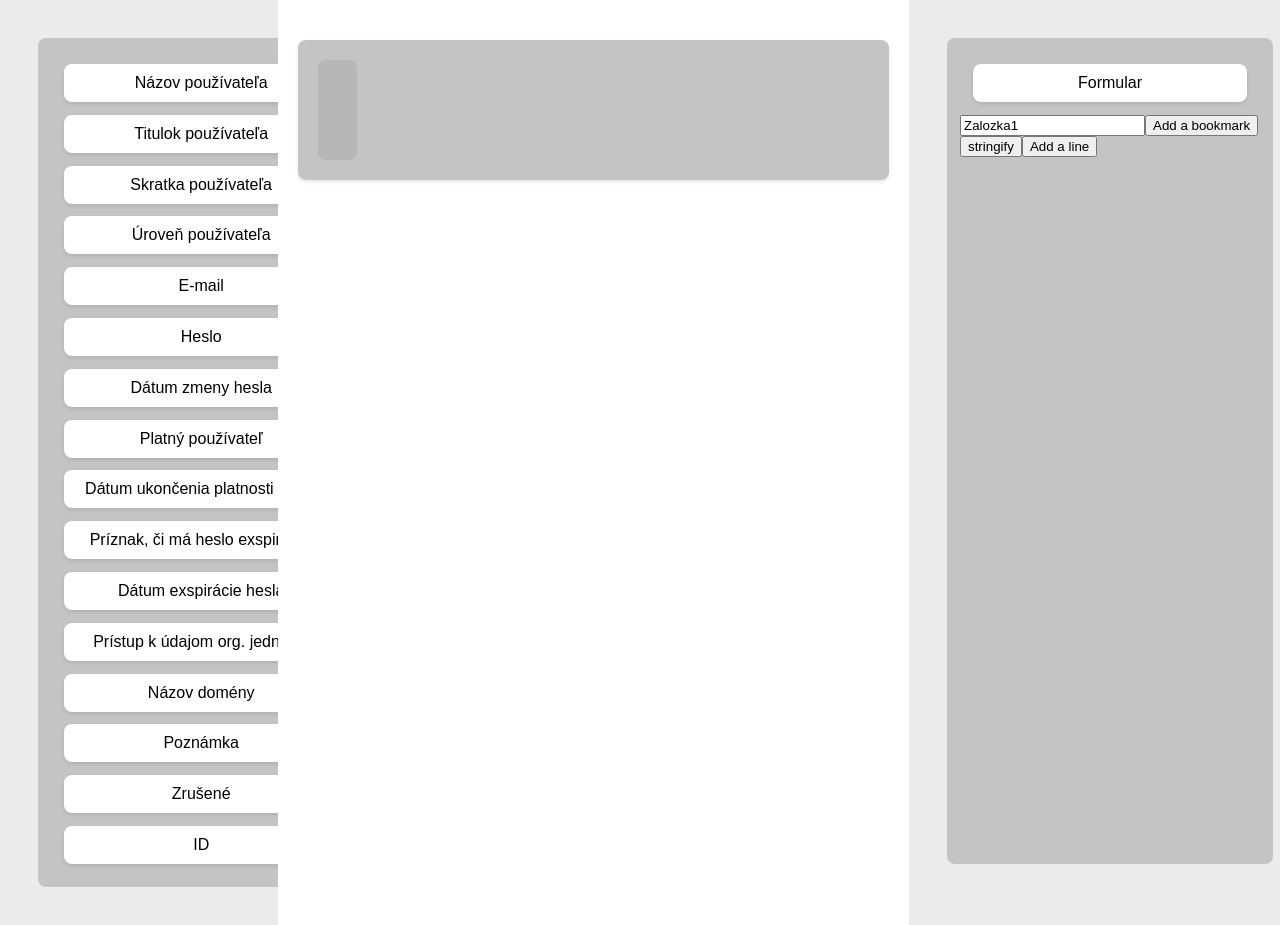
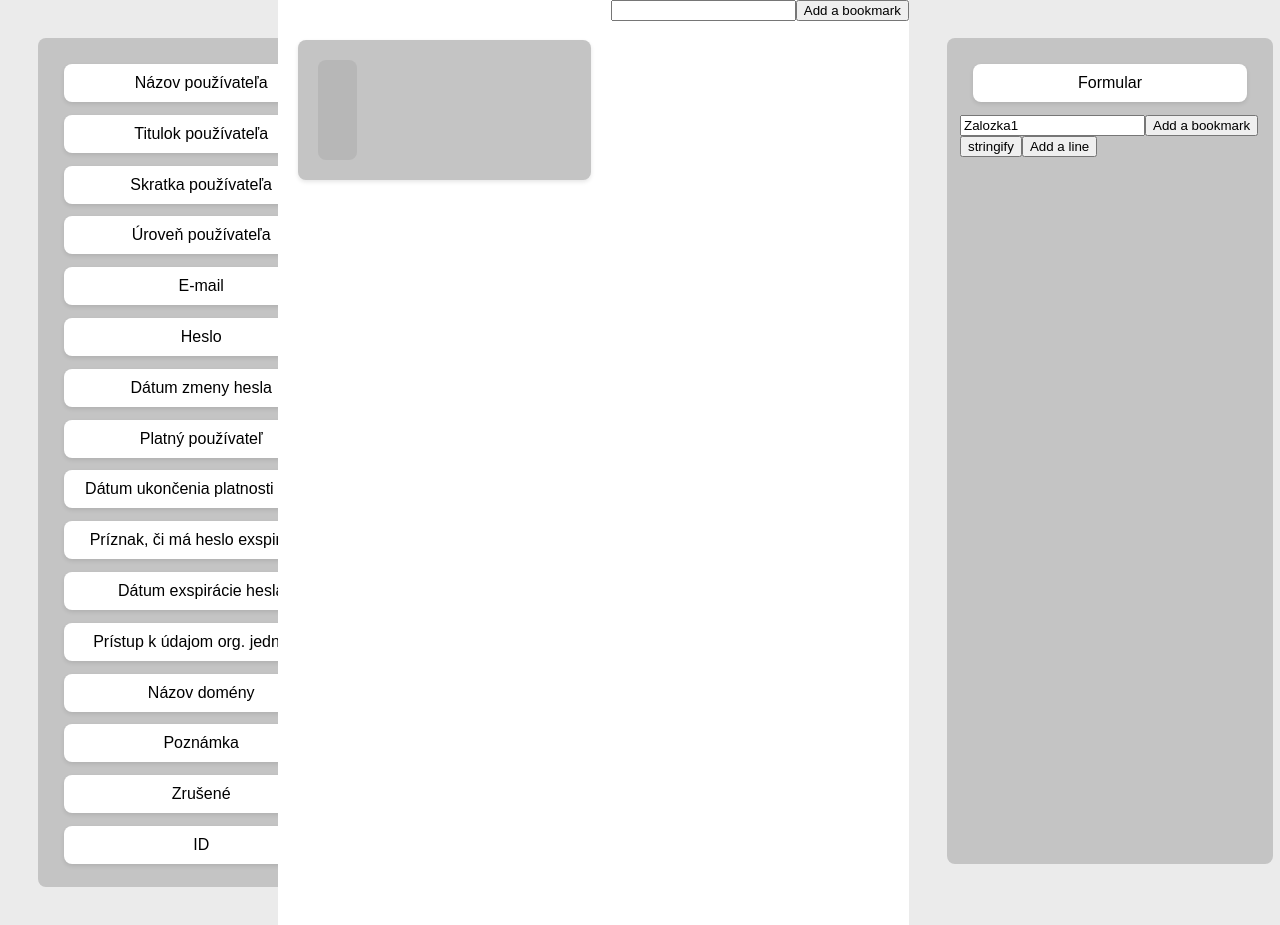
Before and after one commit to MatejBarna/GUIgenerator, a React (Create React App) app: page / in a window 1280 px wide. Built offline with nearby package versions, Linux system fonts and the light colour scheme; the HTML template or start-up script is replaced by a standard one.

Commit message:
titles and bookmarks

```diff
--- a/src/App.js
+++ b/src/App.js
@@ -26,10 +26,12 @@ function App() {
 
   const [initialItems, setInitialItems] = useState(schemaId);
   const [secondItems, setSecondItems] = useState([[[]]]);
+  const [title, setTitle] = useState([])
   const [bookmarks, setBookmarks] = useState([[[]]]);
   const [position, setPosition] = useState(0);
   const [bookmarkName, setBookmarkName] = useState(['Formular'])
   const [text, setText] = useState('Zalozka' + bookmarkName.length)
+  const [text2, setText2] = useState('');
   const onDragEnd = useCallback((result) => {
     const { source, destination } = result;
 
@@ -83,20 +85,35 @@ function App() {
   }, [initialItems, secondItems]);
 
   const handleChange = (e) => {
-    setText(e.target.value)
-    console.log(text);
+    const { name, value } = e.target;
+
+    if (name === 'text') {
+      setText(value)
+      console.log(text);
+    } else if (name === 'text2') {
+      setText2(value)
+    }
+
+
   }
 
-  const handleSubmit = (e) => {
+  const handleSubmit = (e, formName) => {
     e.preventDefault();
-    if (!text.length) {
-      return;
+    if(formName === 'bookmarkForm')
+      {if (!text.length) {
+        return;
+      }
+      setBookmarks([...bookmarks, [[[]]]])
+      console.log([...bookmarkName])
+      setBookmarkName([...bookmarkName, text])
+      setText('Zalozka' + (bookmarks.length + 1))}
+    else if(formName === 'titleForm'){
+      if(!text2.length){
+        console.log('nothin in here')
+      }
+      setTitle([...title, text2])
+      console.log(title)
     }
-
-    setBookmarks([...bookmarks, [[[]]]])
-    console.log([...bookmarkName])
-    setBookmarkName([...bookmarkName, text])
-    setText('Zalozka' + (bookmarks.length + 1))
   }
 
   return (
@@ -171,7 +188,17 @@ function App() {
               )}
             </Droppable>
           </div>
-
+          <form onSubmit={(e) => handleSubmit(e, 'titleForm')}>
+            <input className="formInputButton"
+              id="newBookmark"
+              name='text2'
+              value={text2}
+              onChange={handleChange}
+            />
+            <button>
+              Add a bookmark
+            </button>
+          </form>
         </div>
       </DragDropContext>
       <div className='schemaContainer'>
@@ -208,13 +235,12 @@ function App() {
             </div>
           ))}
 
-          <form onSubmit={handleSubmit}>
-            <label htmlFor="newBookmark">
-            </label>
+          <form onSubmit={(e) => handleSubmit(e, 'bookmarkForm')}>
             <input className="formInputButton"
               id="newBookmark"
+              name='text'
+              value={text}
               onChange={handleChange}
-              value={text}
             />
             <button>
               Add a bookmark
```
